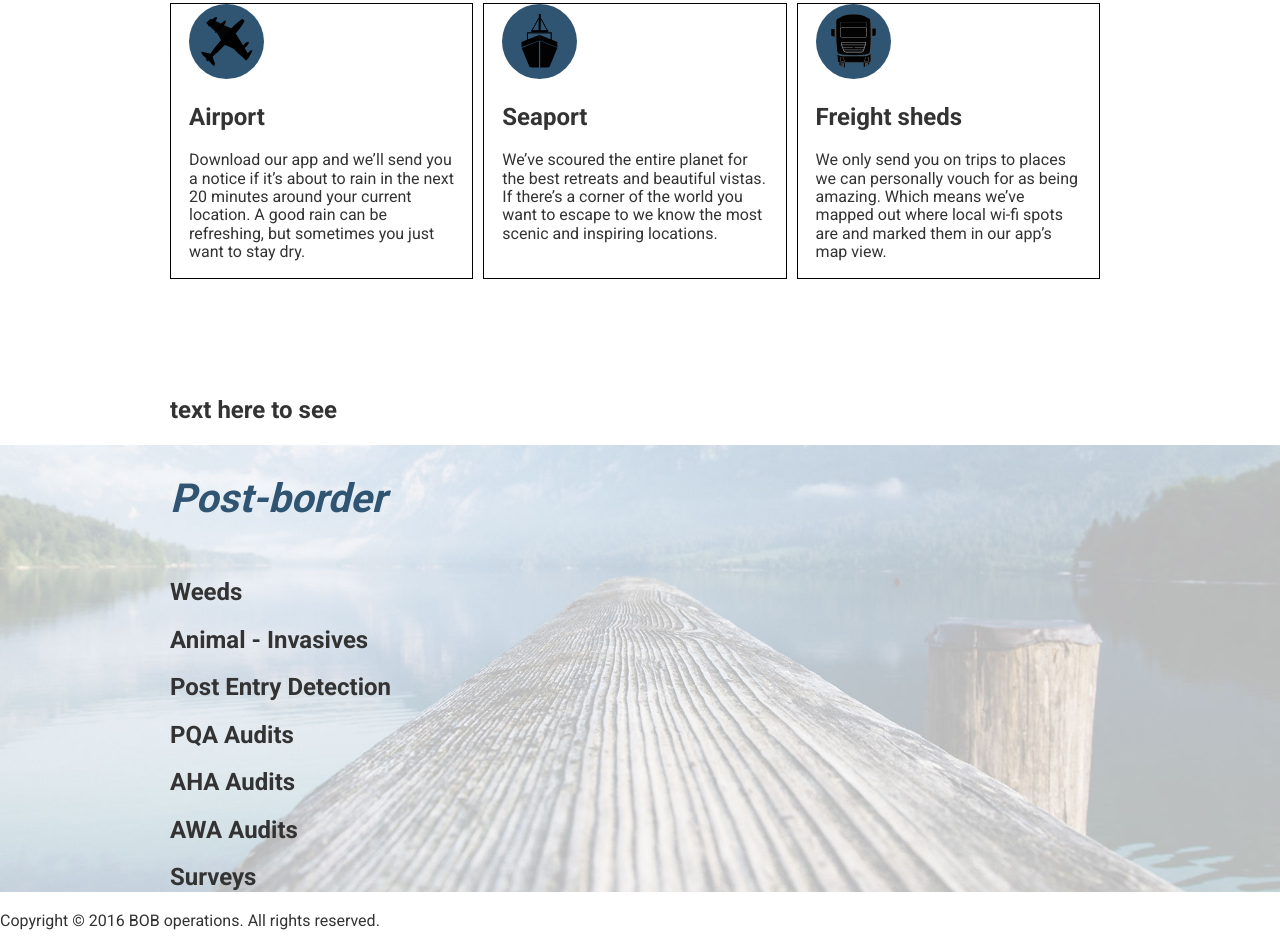
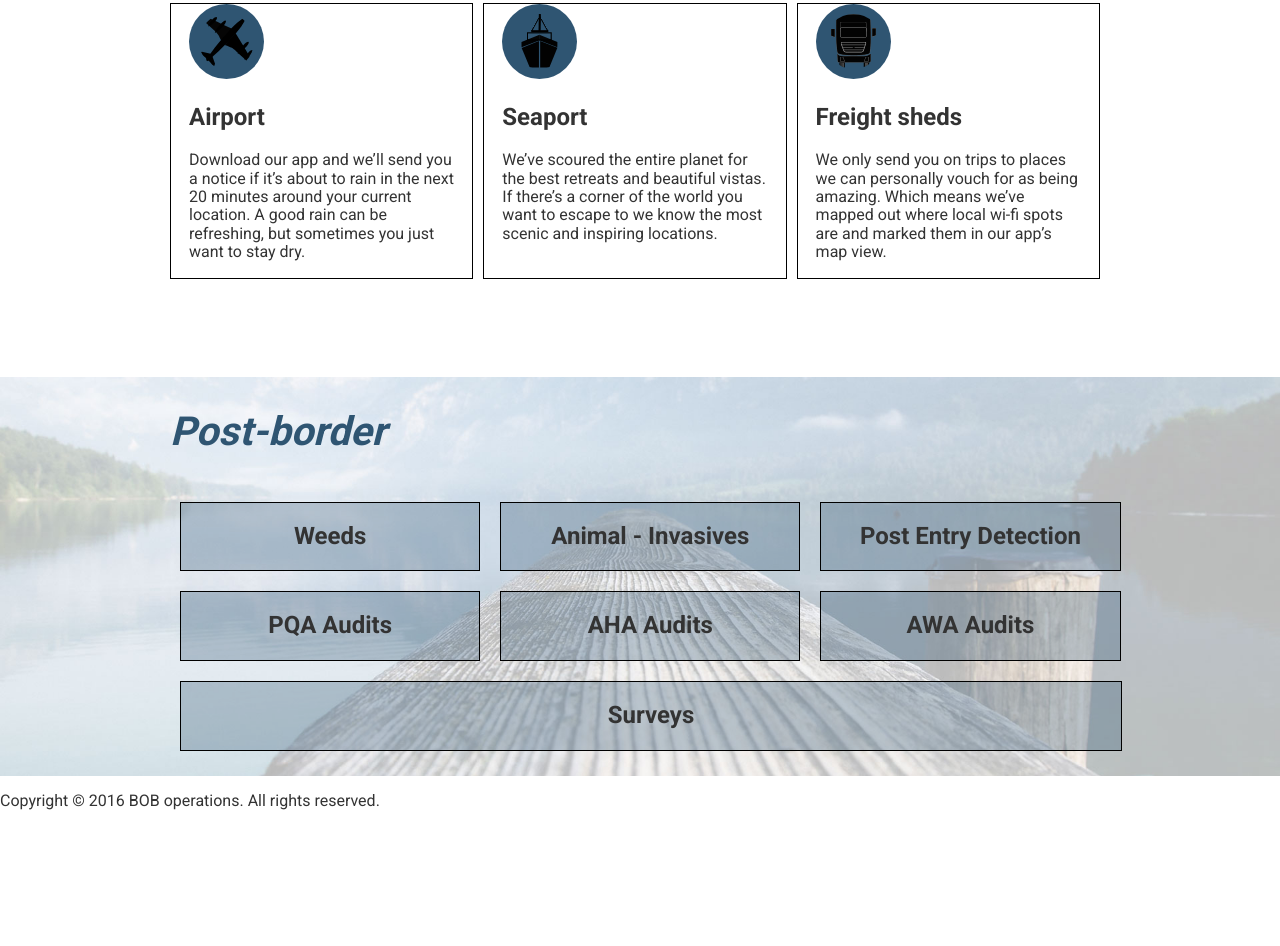
Before and after one commit to cjpillette/minion, a website: page app/index.html in a window 1280 px wide. Shown: the part 374-1320 px from the top of the page. After the commit the page ends 1200 px from the top, so only its background shows below. Drawn offline with Linux system fonts and the light colour scheme.

Commit message:
completed post border icons

```diff
--- a/app/assets/styles/modules/_icon.css
+++ b/app/assets/styles/modules/_icon.css
@@ -1,6 +1,7 @@
 .icon {
 	width: 55px;
 	height: 55px;
+
 
 	&--blue-background{
 		background-color: $mainBlue;
--- /dev/null
+++ b/app/assets/styles/modules/_postborder-frame.css
@@ -0,0 +1,14 @@
+.postborder-frame {
+		border: 1px solid #000;
+		display: inline-block;
+		padding: 20px 0px 20px 0px;
+		margin: 10px;
+		background-color: rgba(47,85,114, 0.3);
+		text-align: center;
+
+
+		&--survey {
+			width: 100%;
+			margin-bottom: 25px;
+		}
+	}
--- a/app/assets/styles/modules/_row.css
+++ b/app/assets/styles/modules/_row.css
@@ -5,6 +5,15 @@
 	&__large-4 {
 	float: left;
 	width: 33.33%;
+	}
+
+	&__large-4--small {
+		float:left;
+		width: 30%;
+	}
+
+	&--gutters {
+		margin-right: -54px;
 	}
 
 	&--equal-height {
--- a/app/assets/styles/styles.css
+++ b/app/assets/styles/styles.css
@@ -8,3 +8,4 @@
 @import "modules/_container";
 @import "modules/_row";
 @import "modules/_border-frame";
+@import "modules/_postborder-frame";
--- a/app/index.html
+++ b/app/index.html
@@ -68,7 +68,7 @@
          </div>
   </div>
 
-<h2>text here to see</h2>
+
 
   </div>
 </div>
@@ -80,15 +80,20 @@
     <div class="page-section__title">
         <h1>Post-border</h1>
     </div>
-       <!--  <div class="row row__large-4"> -->
-          <h2>Weeds</h2>
-          <h2>Animal - Invasives</h2>
-          <h2>Post Entry Detection</h2>
-          <h2>PQA Audits</h2>
-          <h2>AHA Audits</h2>
-          <h2>AWA Audits</h2>
-          <h2>Surveys</h2>
-       <!--  </div> -->
+
+      <div class="row row--gutters">
+          <h2 class="postborder-frame row__large-4--small">Weeds</h2>
+          <h2 class="postborder-frame row__large-4--small">Animal - Invasives</h2>
+          <h2 class="postborder-frame row__large-4--small">Post Entry Detection</h2>
+      </div>
+      <div class="row row--gutters">
+          <h2 class="postborder-frame row__large-4--small">PQA Audits</h2>
+          <h2 class="postborder-frame row__large-4--small">AHA Audits</h2>
+          <h2 class="postborder-frame row__large-4--small">AWA Audits</h2>
+      </div>
+
+          <h2 class="postborder-frame postborder-frame--survey">Surveys</h2>
+
   </div>
 </div>
 
--- a/app/temp/styles/styles.css
+++ b/app/temp/styles/styles.css
@@ -608,6 +608,15 @@ img {
   width: 33.33%;
 }
 
+.row__large-4--small {
+  float:left;
+  width: 30%;
+}
+
+.row--gutters {
+  margin-right: -54px;
+}
+
 .row--equal-height {
   display: -webkit-box;
   display: -ms-flexbox;
@@ -627,3 +636,17 @@ img {
 		margin-bottom: 98px;
 		margin-right: 10px;
 	}
+
+.postborder-frame {
+		border: 1px solid #000;
+		display: inline-block;
+		padding: 20px 0px 20px 0px;
+		margin: 10px;
+		background-color: rgba(47,85,114, 0.3);
+		text-align: center;
+	}
+
+.postborder-frame--survey {
+  width: 100%;
+  margin-bottom: 25px;
+}
```
